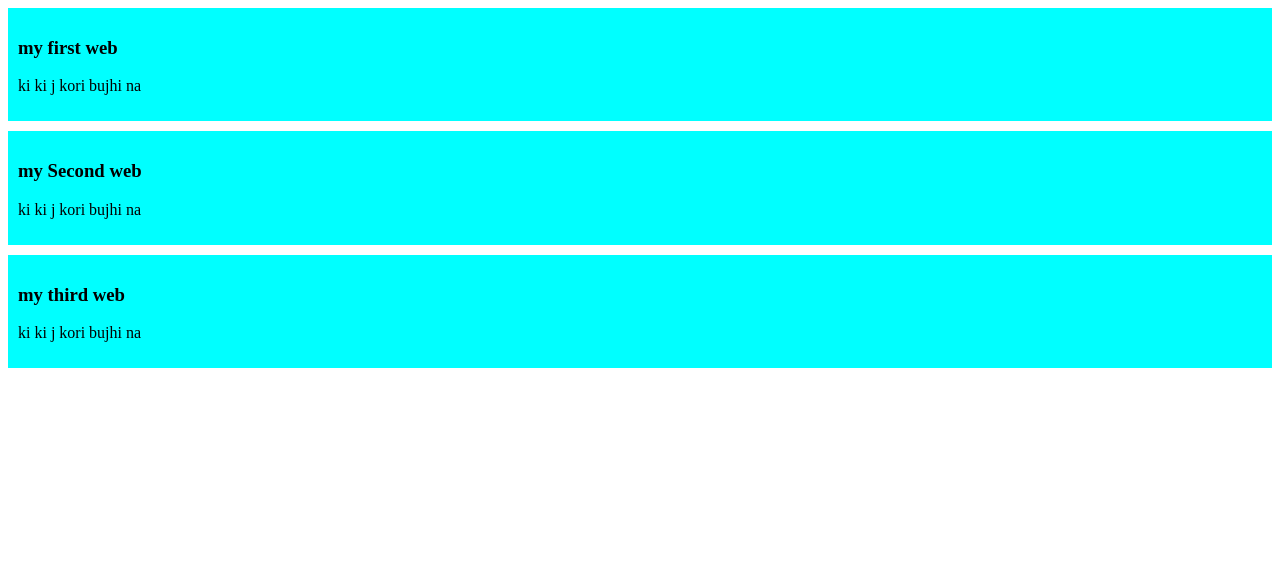
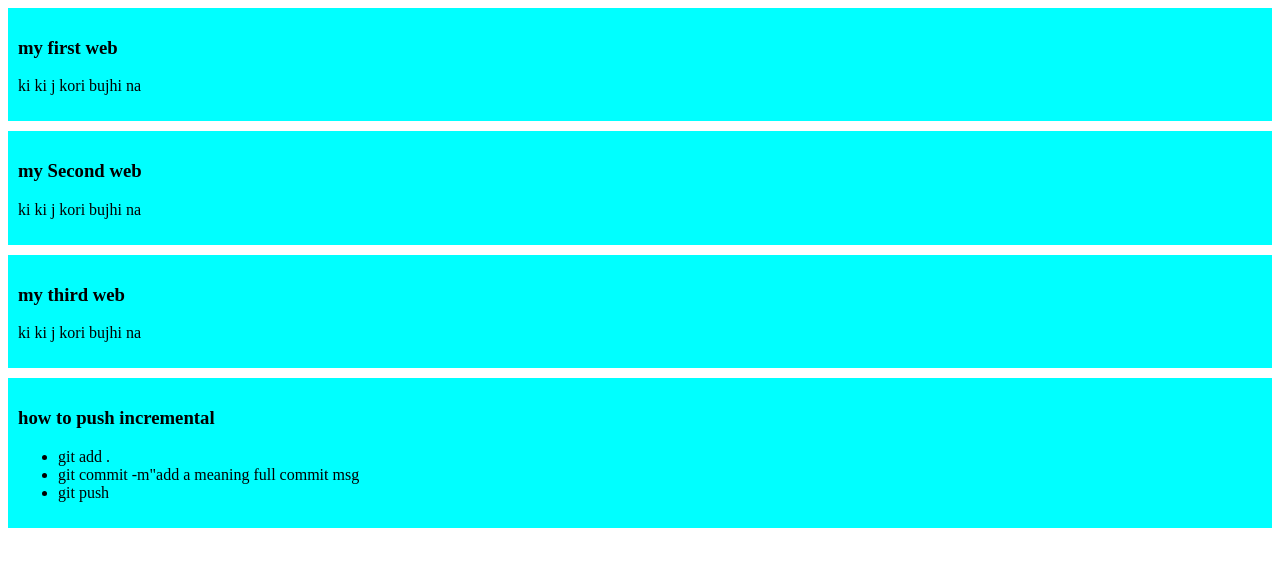
Before and after one commit to km-naimul/my-simple-web, a plain HTML site: page index.html in a window 1280 px wide. Drawn offline with Linux system fonts and the light colour scheme.

Commit message:
add a list to push code

```diff
--- a/index.html
+++ b/index.html
@@ -19,5 +19,13 @@
         <h3> my third web</h3>
         <p>ki ki j kori bujhi na</p>
     </div>
+    <div>
+        <h3> how to push incremental</h3>
+        <ul>
+            <li>git add .</li>
+            <li>git commit -m"add a meaning full commit msg</li>
+            <li>git push</li>
+        </ul>
+    </div>
 </body>
 </html>
```
